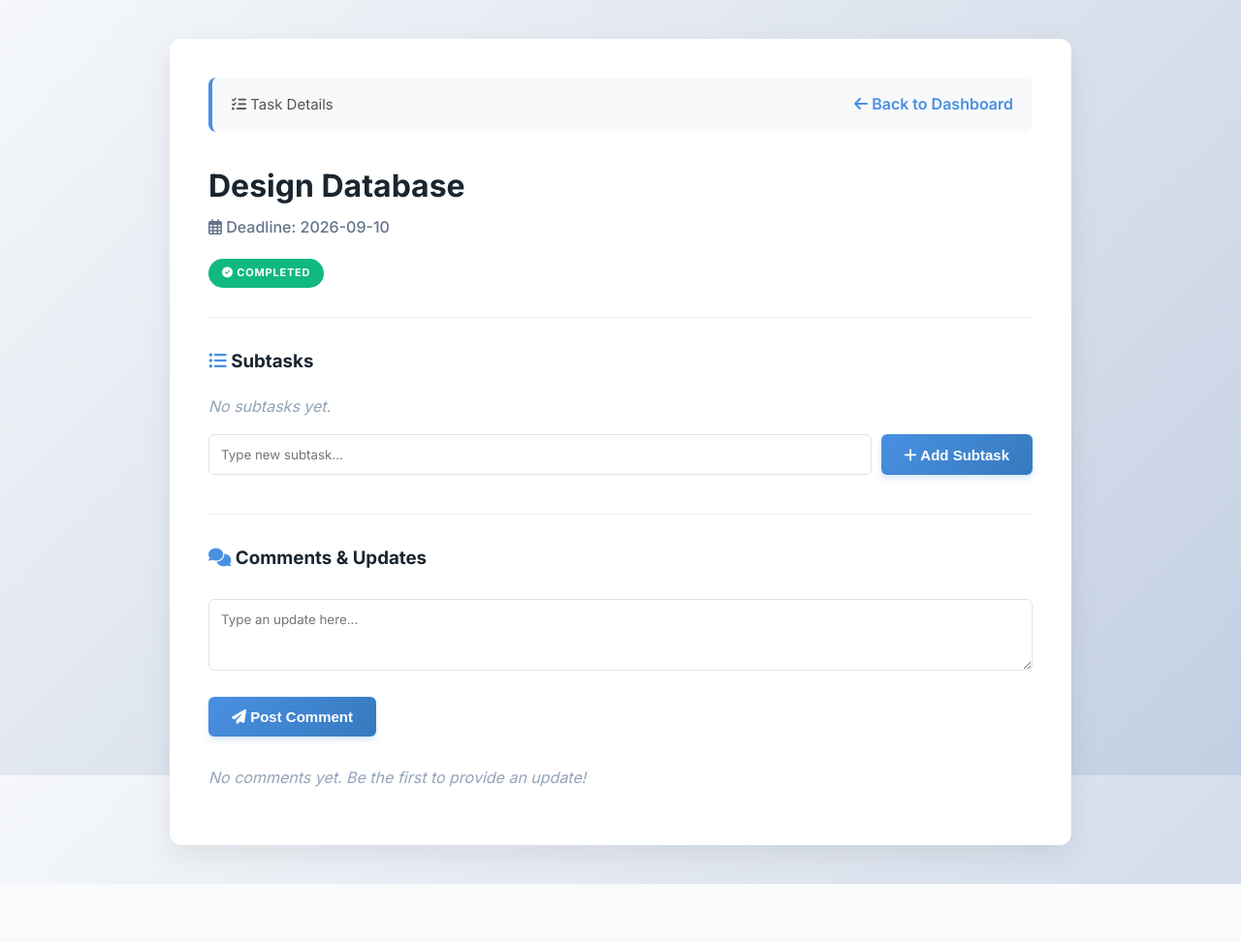
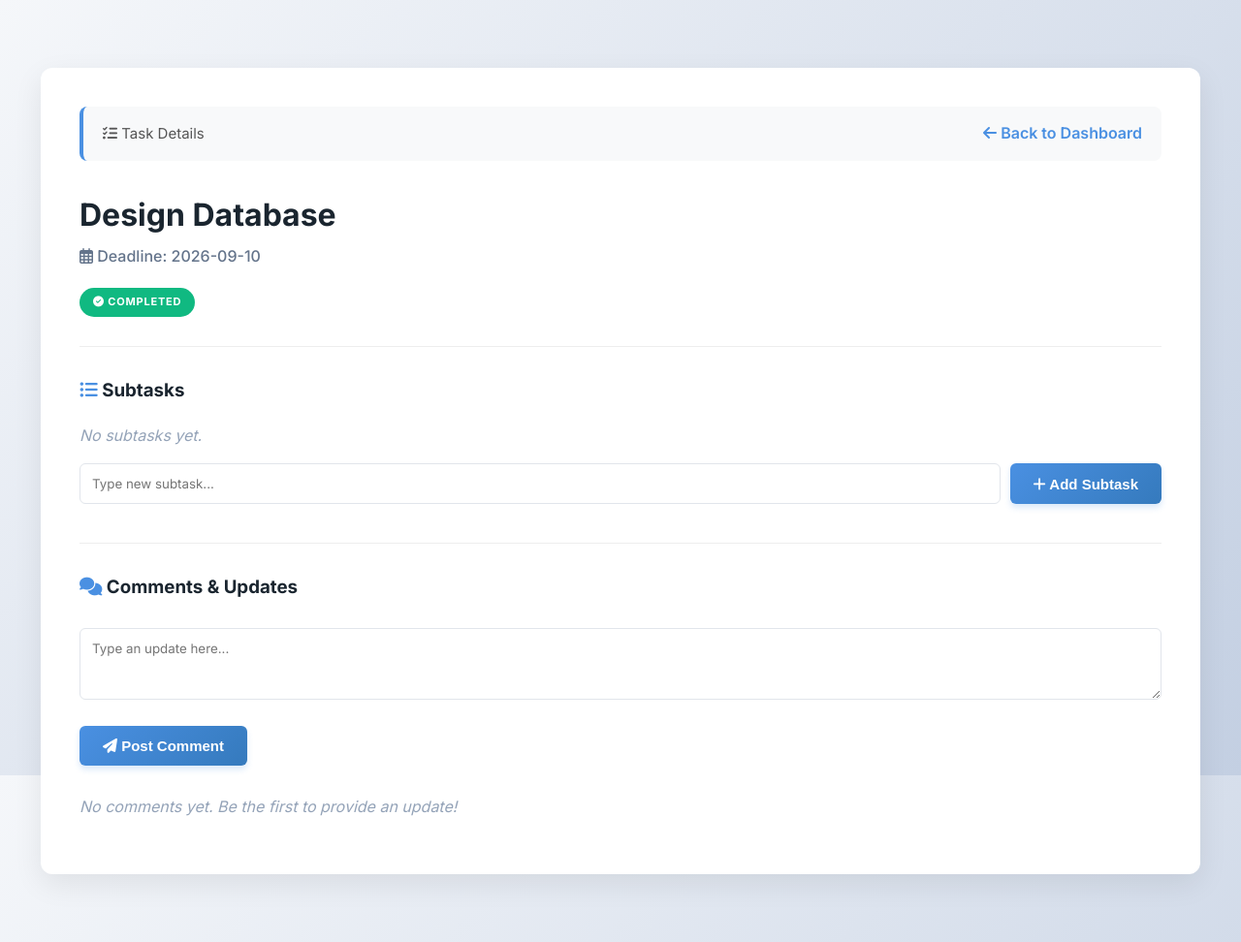
Before and after one commit to Omarfarukshaon/project-management-app, a Flask app: page /task/1 in a window 1280 px wide. Shown: the whole page at 97% size. Before the commit the page ends 912 px from the top, so only its background shows below. Run offline with Flask 3, Linux system fonts and the light colour scheme; data comes from the database, SQL or seed files in the repository.

Commit message:
Update container width to full screen

```diff
--- a/static/style.css
+++ b/static/style.css
@@ -18,8 +18,9 @@ h1, h2, h3 {
 
 /* --- Layout & Cards --- */
 .container {
-    max-width: 850px;
-    margin: 0 auto;
+    width: 95%;
+    max-width: 90%;
+    margin: 30px auto;
     background: #ffffff;
     padding: 40px;
     border-radius: 12px;
```
